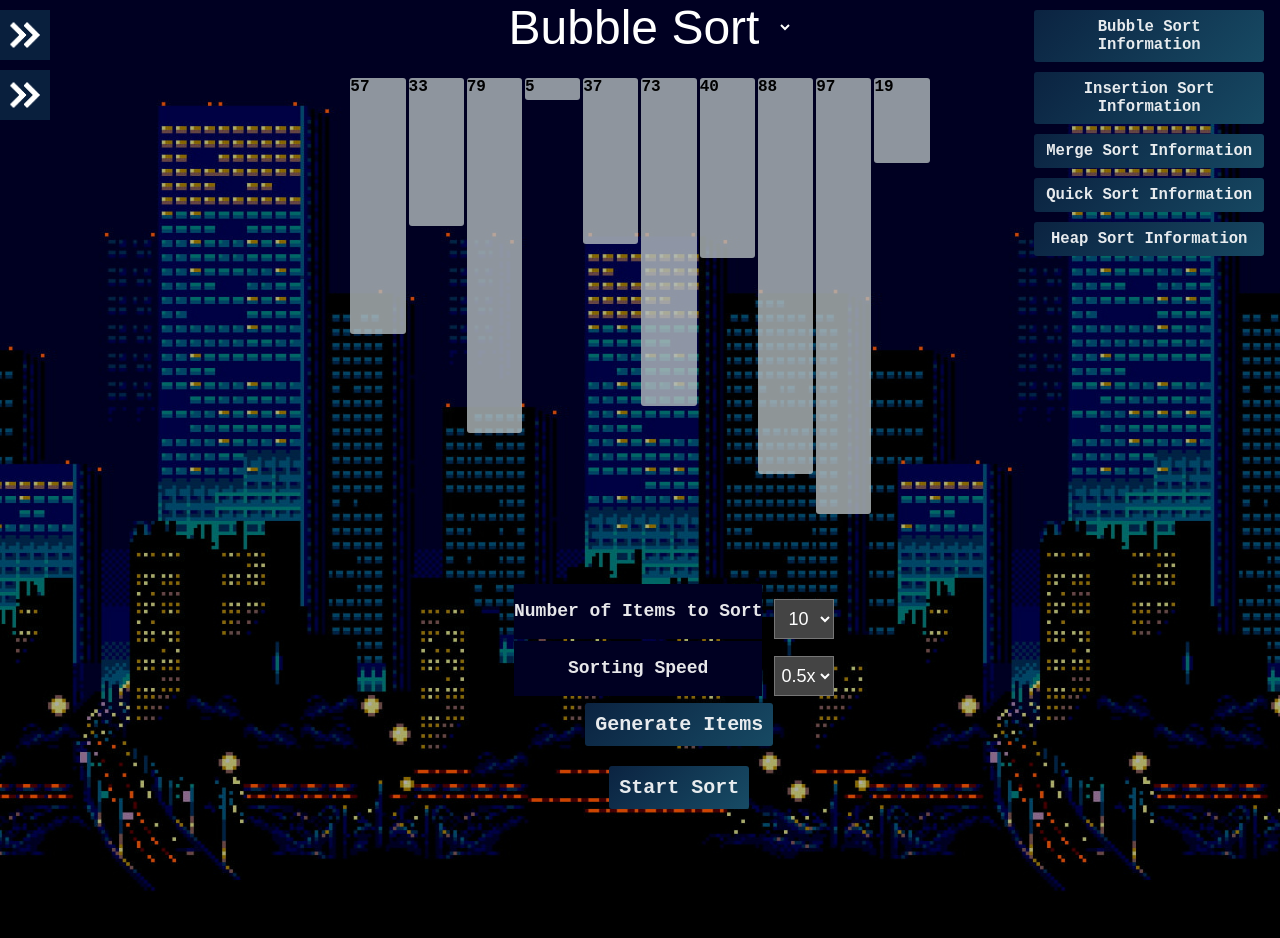
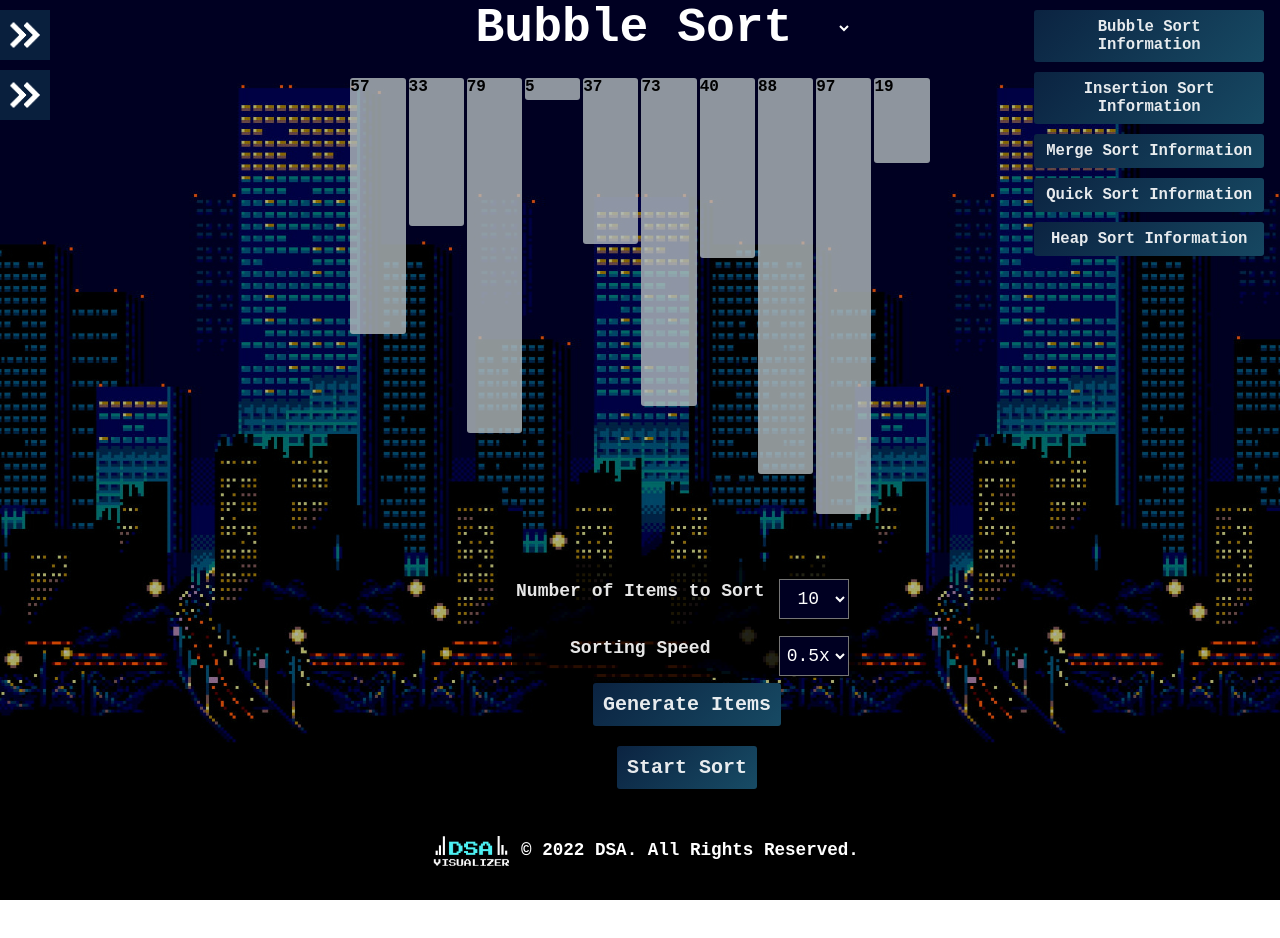
Before and after one commit to Jordiak/Visualizer, a React (Create React App) app: page /sorting-algorithms in a window 1280 px wide. Shown: the part 80-1018 px from the top of the page. After the commit the page ends 980 px from the top, so only its background shows below. Built offline with nearby package versions, Linux system fonts and the light colour scheme.

Commit message:
Added Footer and Additional Design Tweaks

```diff
--- a/src/App.css
+++ b/src/App.css
@@ -48,27 +48,39 @@
 
 }
 .InformationDivider {
-  height:13vh;
-  width: 100%;
-  background-size: contain;
-  background-position: center;
-  display:block;
-  background-attachment:inherit;
-  background:black;
+  padding-top: 10vh;
   color: white;
   font-family: monospace;
   font-weight: bold;
-  font-size:4rem;
+  height: 3vh;
+  width: 100%;
+  background-size: cover;
+  background-position: center;
+  display: table;
+  background-attachment: fixed;
+  background-image: url("../src/components/images/space.png");
+  font-size: 6vh;
   text-align: center;
 }
+
+h1{
+  color:turquoise;
+  font-family: monospace;
+  font-weight: bold;
+}
+h2{
+  color:rgb(188, 247, 241);
+  font-family: monospace;
+  font-weight: bold;
+}
+
 .Sorting {
   width: 100%;
   overflow: hidden;
   background-image: url("../src/components/images/pixel.jpg");
   background-position: center;
   background-size: cover;
-  background-repeat: no-repeat;
-  height:120vh;
+  height:100vh;
 }
 
 .ShortestPath {
@@ -77,9 +89,7 @@
   background-image: url("../src/components/images/pixel.jpg");
   background-position: center;
   background-size: cover;
-  background-repeat: no-repeat;
-  padding-bottom: 2%;
-  height: 120vh;
+  height: 100vh;
 }
 
 .DataStructures {
@@ -88,7 +98,6 @@
   background-image: url("../src/components/images/pixel.jpg");
   background-position: center;
   background-size: cover;
-  background-repeat: no-repeat;
   height: 100vh;
 }
 .DSleft {
@@ -113,28 +122,61 @@
   float: right;
 }
 .leftInfo{
-  width:55%;
+  width: 60%;
   float:left;
   color: white;
-  padding:3rem;
+  padding:10rem;
   font-size: 1.15rem;
   /* background-image: url("../src/components/images/bluebox.png"); */
   text-align: justify;
 
   font-family: -apple-system, BlinkMacSystemFont, 'Segoe UI', Roboto, Oxygen, Ubuntu, Cantarell, 'Open Sans', 'Helvetica Neue', sans-serif;
 }
+.boximg{
+  position: relative;
+  right: 100px;
+  top: 180px;
+  width: 80%;
+}
+.speechbubble1{
+  position: relative;
+  left: 150px;
+  bottom: 80px;
+  width: 50%;
+}
+.speechbubble2{
+  position: relative;
+  left: 0px;
+  top: 190px;
+  width: 50%;
+}
+.htext{
+  font-weight: bold;
+  color: gold;
+}
+.girl1{
+  position: relative;
+  right: 350px;
+  top: 200px;
+  width: 40%;
+  transform: scaleX(-1);
+}
+.girl2{
+  position: relative;
+  right: 175px;
+  top: 100px;
+  width: 60%;
+  transform: scaleX(-1);
+}
 .rightInfo{
-  width: 45%;
-  float:right;
+  width: 40%;
+  float: right;
   color:white;
-  padding:3rem;
+  padding: 0rem;
   font-size: 1.1rem;
   text-align: center;
   font-family: -apple-system, BlinkMacSystemFont, 'Segoe UI', Roboto, Oxygen, Ubuntu, Cantarell, 'Open Sans', 'Helvetica Neue', sans-serif;
-
-
 }
-
 .left-panel {
   width: 20%;
   float: left;
@@ -176,7 +218,8 @@
   background-position: center;
   display: table;
   background-attachment: fixed;
-  background-image: url("../src/components/images/night4.gif");
+  background: linear-gradient( rgba(0, 0, 0, 0.5), rgba(0, 0, 0, 0.5) ), url('../src/components/images/night4.gif');
+  background-size: cover;
 }
 
 .Home {
--- a/src/App.js
+++ b/src/App.js
@@ -1,6 +1,7 @@
 import React from 'react';
 import './App.css';
 import Navbar from './components/Navbar';
+import Footer from './components/Footer';
 import { BrowserRouter as Router, Switch, Route} from 'react-router-dom';
 import Home from './components/pages/Home';
 import ShortestPath from './components/pages/ShortestPath';
@@ -21,6 +22,7 @@ function App() {
         <Route path="/shortest-path-algorithms" exact component={ShortestPath} />
         <Route path="/data-structures" exact component={DataStructures} />
       </Switch>
+      <Footer />
     </Router>
   );
 }
--- /dev/null
+++ b/src/components/Footer.js
@@ -0,0 +1,18 @@
+import React, { useState } from 'react';
+import { Link } from 'react-router-dom';
+import './Navbar.css';
+import logoImage from './images/bitLogo.png';
+
+
+function Navbar() {
+  return (
+    <>
+      <div className='footer'>
+      <img src={logoImage} alt='' width={100} height={50} />
+      <p>© 2022 DSA. All Rights Reserved.</p>
+      </div>
+    </>
+  );
+}
+
+export default Navbar;
--- a/src/components/Navbar.css
+++ b/src/components/Navbar.css
@@ -6,7 +6,17 @@
   align-items: center;
   font-size: 1.2rem;
 }
-
+.footer {
+  background:rgb(0, 0, 0);
+  height: 100px;
+  display: flex;
+  justify-content: center;
+  align-items: center;
+  font-size: 1.1rem;
+  font-weight: bold;
+  color: rgb(255,255,255);
+  font-family: monospace;
+}
 .navbar-logo {
   color: #fff;
   justify-self: start;
--- a/src/components/pages/sorting.css
+++ b/src/components/pages/sorting.css
@@ -85,10 +85,13 @@ button {
 
 }
 .navbar-table {
-  width: auto;
+  width: 350px;
+  height: 100px;
   margin-left: auto;
   margin-right: auto;
-  margin-top: 50px;
+  margin-top: 30px;
+  background-color:rgb(0,0,0, 0.8);
+  border-radius: 12px;
 }
 .navbar-sorting .options {
   margin: 10px;
@@ -154,28 +157,33 @@ button {
   font-size: 48px;
   border: 0px;
   outline: 0px;
+  font-family: monospace;
+  font-weight: bold;
   text-align: center;
 }
 .algo-option {
-  background-color: #444444;
+  background-color: rgb(0,0,34);
   color: white;
   font-size: 36px;
+  font-family: monospace;
   border: 0px;
   outline: 0px;
 }
 .config-menu {
-  background-color: #444444;
+  background-color: rgb(0,0,34);
   color: white;
   font-size: 18px;
   text-align: center;
-  width: 60px;
+  font-family: monospace;
+  width: 70px;
   height: 40px;
   text-overflow: ellipsis;
 }
 .config-option {
-  background-color: #444444;
+  background-color: rgb(0,0,34);
   color: white;
   font-size: 18px;
+  font-family: monospace;
   width: 30px;
   height: 60px;
   text-overflow: ellipsis;
--- a/src/components/sortingNavbar.jsx
+++ b/src/components/sortingNavbar.jsx
@@ -24,7 +24,7 @@ class Navbar extends React.Component {
 
                 <table className="navbar-table">
                     <tr>
-                        <td style={{backgroundColor:'rgb(0,0,34)'}}>Number of Items to Sort</td>
+                        <td>Number of Items to Sort</td>
                         <td><Size
                         onChange = {this.props.onChange}
                         lengths = {this.state.lengths}
@@ -32,7 +32,7 @@ class Navbar extends React.Component {
                        </td>
                     </tr>
                     <tr>
-                        <td style={{backgroundColor:'rgb(0,0,34)'}}>Sorting Speed</td>
+                        <td>Sorting Speed</td>
                         <td>
                         <Speed
                         onChange = {this.props.onChange}
```
Also changed, not shown: src/components/pages/Information.js (+21 -24 lines), src/components/images/Algortihms.png, src/components/images/dt.PNG.
